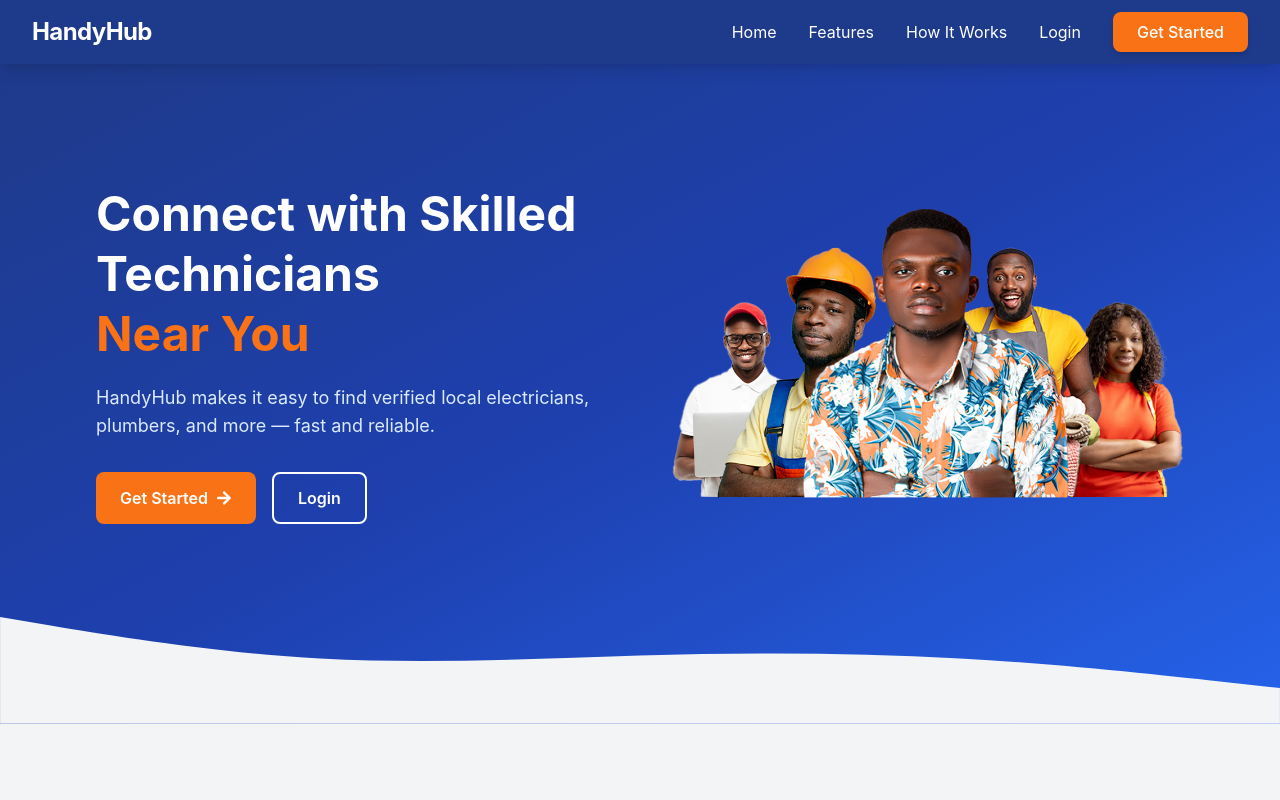
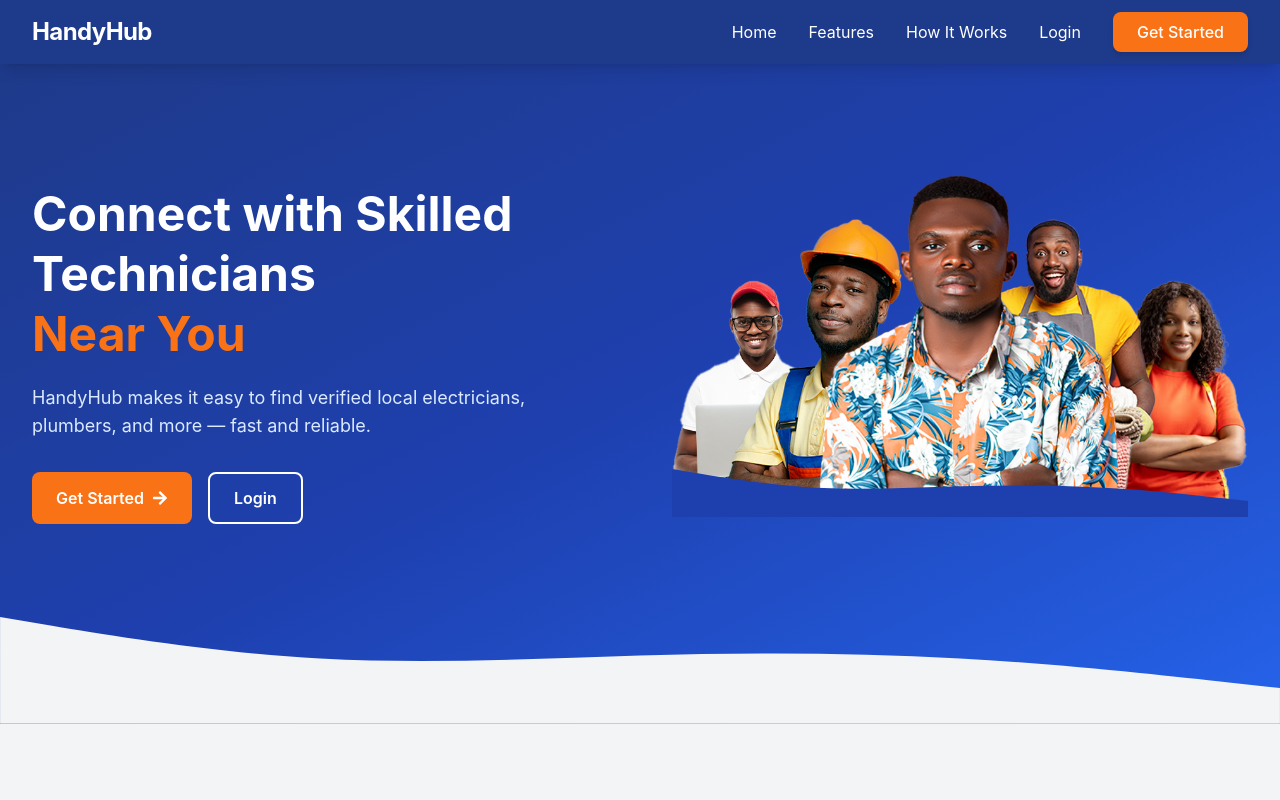
Before and after one commit to kachi-dev-stack/HandyHub, a React (Vite) app: page / in a window 1280 px wide. Shown: the top 800 px of the page. Built offline with nearby package versions, Linux system fonts and the light colour scheme; no server answers.

Commit message:
Almost done 2

```diff
--- a/src/components/Pages/LoginPage.jsx
+++ b/src/components/Pages/LoginPage.jsx
@@ -6,12 +6,14 @@ import PasswordInput from "../UIS/PasswordInput";
 import { useAuth } from "../../AuthContext";
 import { sendPasswordResetEmail } from "firebase/auth";
 import { auth } from "../../firebase";
+import ErrorCard from "../UIS/ErrorCard";
 
 function LoginPage() {
   const [email, setEmail] = useState("");
   const [password, setPassword] = useState("");
   const [loading, setLoading] = useState(false);
   const [loadingReset, setLoadingReset] = useState(false);
+  const [error, setError] = useState("");
   const { user, role } = useAuth();
   const navigate = useNavigate();
 
@@ -27,19 +29,40 @@ function LoginPage() {
     }
   }, [user, role]);
 
+  useEffect(() => {
+    if (!error) return;
+
+    const timer = setTimeout(() => {
+      setError("");
+    }, 4000); // 4 seconds
+
+    return () => clearTimeout(timer);
+  }, [error]);
+
   const handleSubmit = async (e) => {
     e.preventDefault();
 
     setLoading(true);
+    setError("");
+
+    const timeout = setTimeout(() => {
+      setLoading(false);
+      setError("Unknown error occurred. Please try again.");
+    }, 10000); // 10 seconds max wait
 
     try {
       await login(email, password);
+
+      clearTimeout(timeout);
     } catch (err) {
-      alert(err.message);
+      clearTimeout(timeout);
+
+      setError(err?.message || "Unknown error occurred. Please try again.");
     } finally {
       setLoading(false);
     }
   };
+
   const handleForgotPassword = async () => {
     if (!email) {
       alert("Please enter your email first.");
@@ -69,6 +92,8 @@ function LoginPage() {
                 <div className="w-10 h-10 border-4 border-[#F97316] border-t-transparent rounded-full animate-spin"></div>
               </div>
             )}
+            {/* ERROR*/}
+            {error && <ErrorCard message={error} />}
 
             {/* Header */}
             <div className="text-center mb-8 sm:mb-10"></div>
--- /dev/null
+++ b/src/components/UIS/ErrorCard.jsx
@@ -0,0 +1,26 @@
+function ErrorCard({ message, onClose }) {
+  if (!message) return null;
+
+  return (
+    <div className="w-full mb-4 animate-fade-in">
+      <div className="flex items-center justify-center gap-3 p-3 rounded-xl border border-red-200 bg-red-50">
+        <div className="w-8 h-8 flex items-center justify-center rounded-full bg-red-100 text-red-600 font-bold">
+          !
+        </div>
+
+        <p className="text-sm text-red-600 font-medium">{message}</p>
+      </div>
+
+      {/* Close button */}
+      {/* <button
+          type="button"
+          onClick={onClose}
+          className="text-red-500 hover:text-red-700 text-xl font-bold leading-none"
+        >
+          ×
+        </button> */}
+    </div>
+  );
+}
+
+export default ErrorCard;
--- a/src/components/UIS/Hero.jsx
+++ b/src/components/UIS/Hero.jsx
@@ -8,7 +8,7 @@ function Hero() {
       id="home"
       className="relative  bg-gradient-to-br from-[#1E3A8A] via-[#1E40AF] to-[#2563EB] text-white overflow-hidden"
     >
-      <div className="max-w-6xl mx-auto px-4 sm:px-6 lg:px-8 pt-16 pb-30 sm:py-20 sm:pb-30 lg:pt-30 lg:pb-50">
+      <div className="max-w-7xl mx-auto px-4 sm:px-6 lg:px-8 pt-16 pb-30 sm:py-20 sm:pb-30 lg:pt-30 lg:pb-50">
         <div className="grid lg:grid-cols-2 gap-10 lg:gap-16 items-center">
           {/* TEXT */}
           <div className="text-center lg:text-left">
@@ -42,12 +42,24 @@ function Hero() {
           </div>
 
           {/* IMAGE */}
-          <div className="relative flex justify-center lg:justify-end">
+          <div className="relative flex justify-center lg:justify-end  ">
             <img
               src={heroImage}
               alt="Skilled technicians"
-              className="w-full max-w-md lg:max-w-lg xl:max-w-xl h-auto"
+              className="w-full max-w-md lg:max-w-lg xl:max-w-xl h-auto relative bottom-[15px]"
             />
+            <div className="absolute bottom-0 left-0 right-0">
+              <svg
+                viewBox="0 0 1440 120"
+                fill="none"
+                xmlns="http://www.w3.org/2000/svg"
+              >
+                <path
+                  d="M0 0L60 10C120 20 240 40 360 46.7C480 53 600 47 720 43.3C840 40 960 40 1080 46.7C1200 53 1320 67 1380 73.3L1440 80V120H1380C1320 120 1200 120 1080 120C960 120 840 120 720 120C600 120 480 120 360 120C240 120 120 120 60 120H0V0Z"
+                  fill="#1E40AF"
+                />
+              </svg>
+            </div>
           </div>
         </div>
       </div>
--- /dev/null
+++ b/src/components/UIS/SuccessCard.jsx
@@ -0,0 +1,54 @@
+function SuccessCard({ message, onClose }) {
+  if (!message) return null;
+
+  // return (
+  //   <div className="w-full mb-4">
+  //     <div className="flex items-start gap-3 p-3 rounded-xl border border-green-200 bg-green-50">
+  //       {/* Icon */}
+  //       <div className="w-8 h-8 flex items-center justify-center rounded-full bg-green-100 text-green-600 font-bold">
+  //         ✓
+  //       </div>
+
+  //       {/* Text */}
+  //       <div className="flex-1">
+  //         <p className="text-sm text-green-700 font-medium">{message}</p>
+
+  //         {/* Optional close */}
+  //         {onClose && (
+  //           <button
+  //             type="button"
+  //             onClick={onClose}
+  //             className="text-xs text-green-600 hover:text-green-800 mt-1"
+  //           >
+  //             Dismiss
+  //           </button>
+  //         )}
+  //       </div>
+  //     </div>
+  //   </div>
+  // );
+  return (
+    <div className="w-full mb-4 animate-fade-in">
+      <div className="flex items-center justify-center gap-3 p-3 rounded-xl border border-green-200 bg-green-50">
+        <div className="w-8 h-8 flex items-center justify-center rounded-full  bg-green-100 text-green-600 font-bold">
+          ✓
+        </div>
+
+        <p className="text-sm text-green-700 font-medium">{message}</p>
+      </div>
+
+      {/* Close button */}
+      {/* {onClose && (
+          <button
+            type="button"
+            onClick={onClose}
+            className="text-green-600 hover:text-green-800 text-xl font-bold leading-none"
+          >
+            ×
+          </button>
+        )} */}
+    </div>
+  );
+}
+
+export default SuccessCard;
```
